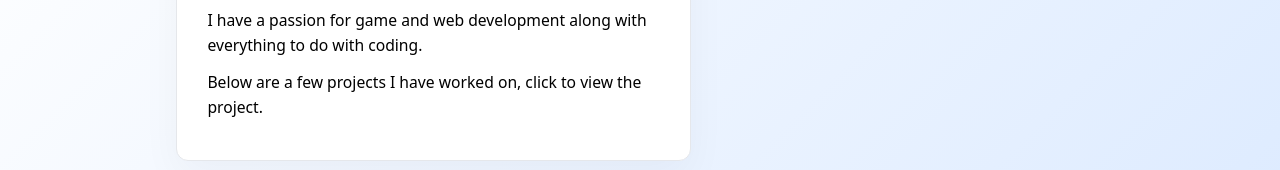
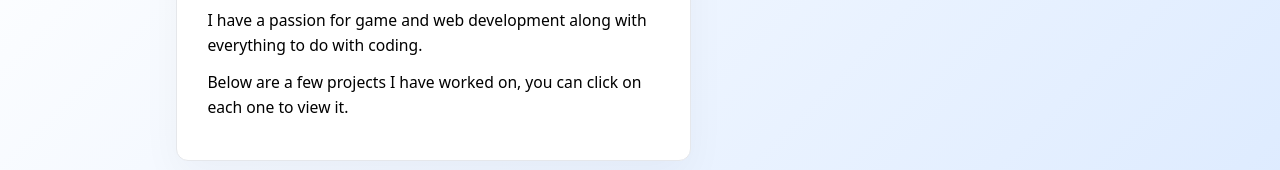
Before and after one commit to Enrico164/portfolio, a plain HTML site: page index.html in a window 1280 px wide. Shown: the part 188-358 px from the top of the page. Drawn offline with Linux system fonts and the light colour scheme.

Commit message:
Update index.html

```diff
--- a/index.html
+++ b/index.html
@@ -302,7 +302,7 @@
           I have a passion for game and web development along with everything to do with coding.
         </p>
         <p>
-          Below are a few projects I have worked on, click to view the project.
+          Below are a few projects I have worked on, you can click on each one to view it.
         </p>
       </div>
     </section>
```
